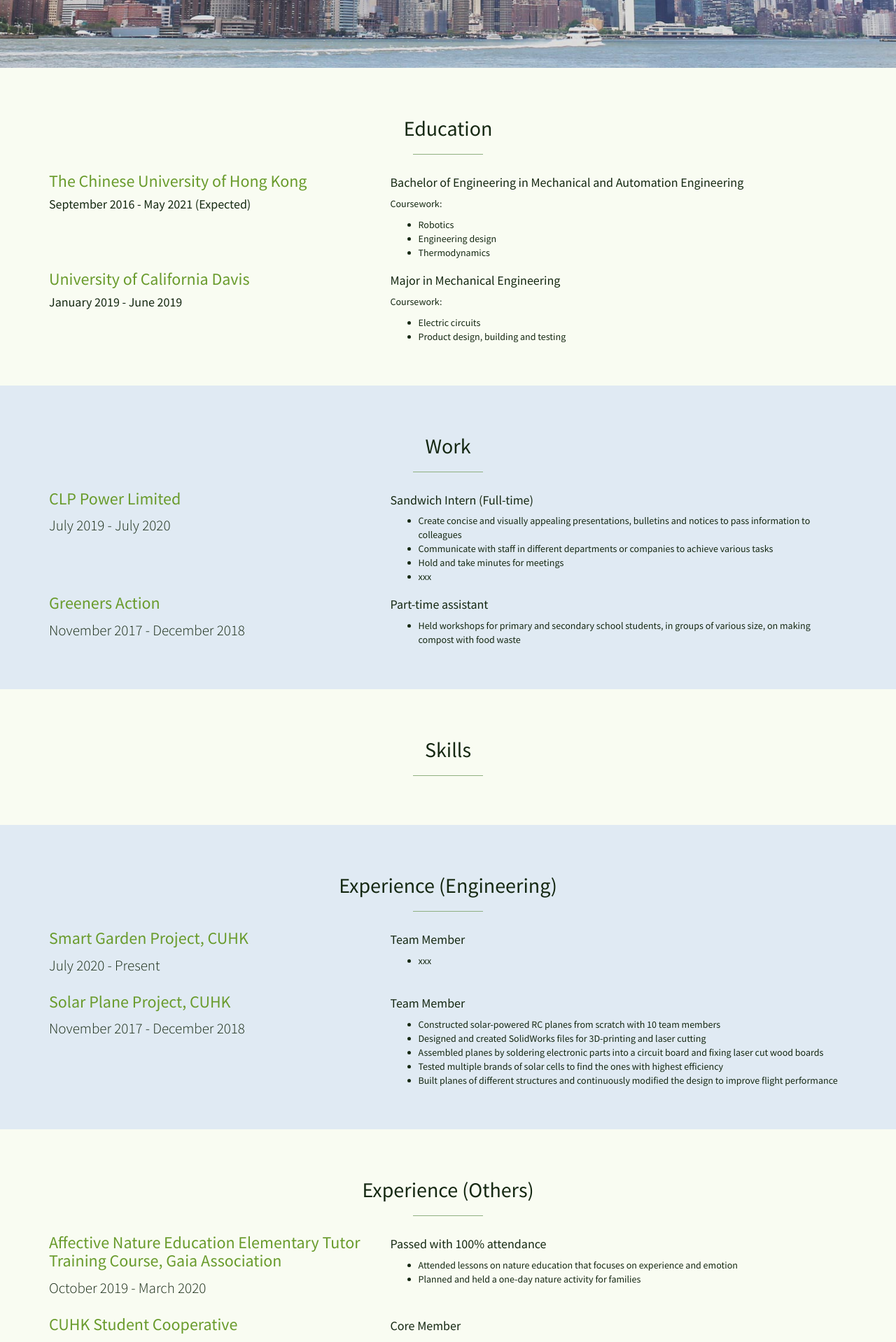
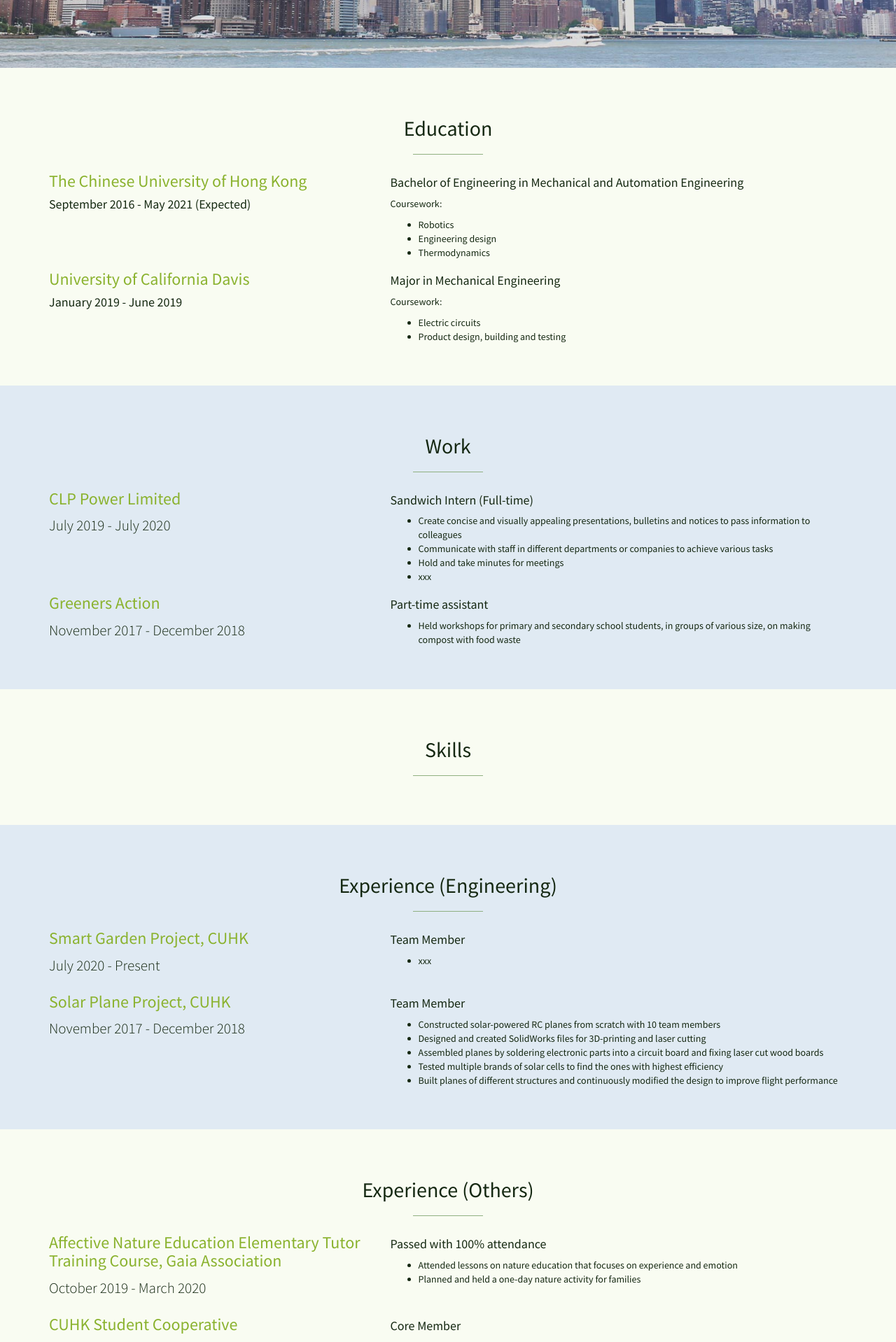
Before and after one commit to leelacceber/stylish-portfolio-jekyll-master, a Jekyll site: the page built from index.html, in a window 1280 px wide. Shown: the part 803-2721 px from the top of the page at 70% size. Built offline with Jekyll 4.4.1, drawn with Linux system fonts in a browser that asks for light colours.

Commit message:
Update stylish-portfolio.css

```diff
--- a/css/stylish-portfolio.css
+++ b/css/stylish-portfolio.css
@@ -19,10 +19,10 @@ body {
 }
 
 a {
-  color: #699b2c;
+  color: #8ab22e;
 }
 a:hover {
-  color: #2d4a1a;
+  color: #216100;
 }
 
 .text-vertical-center {
@@ -192,7 +192,7 @@ hr.small {
 }
 
 .simple-text h3 {
-    color: #699b2c;
+    color: #8ab22e;
     margin-top: 5px;
 }
 
```
